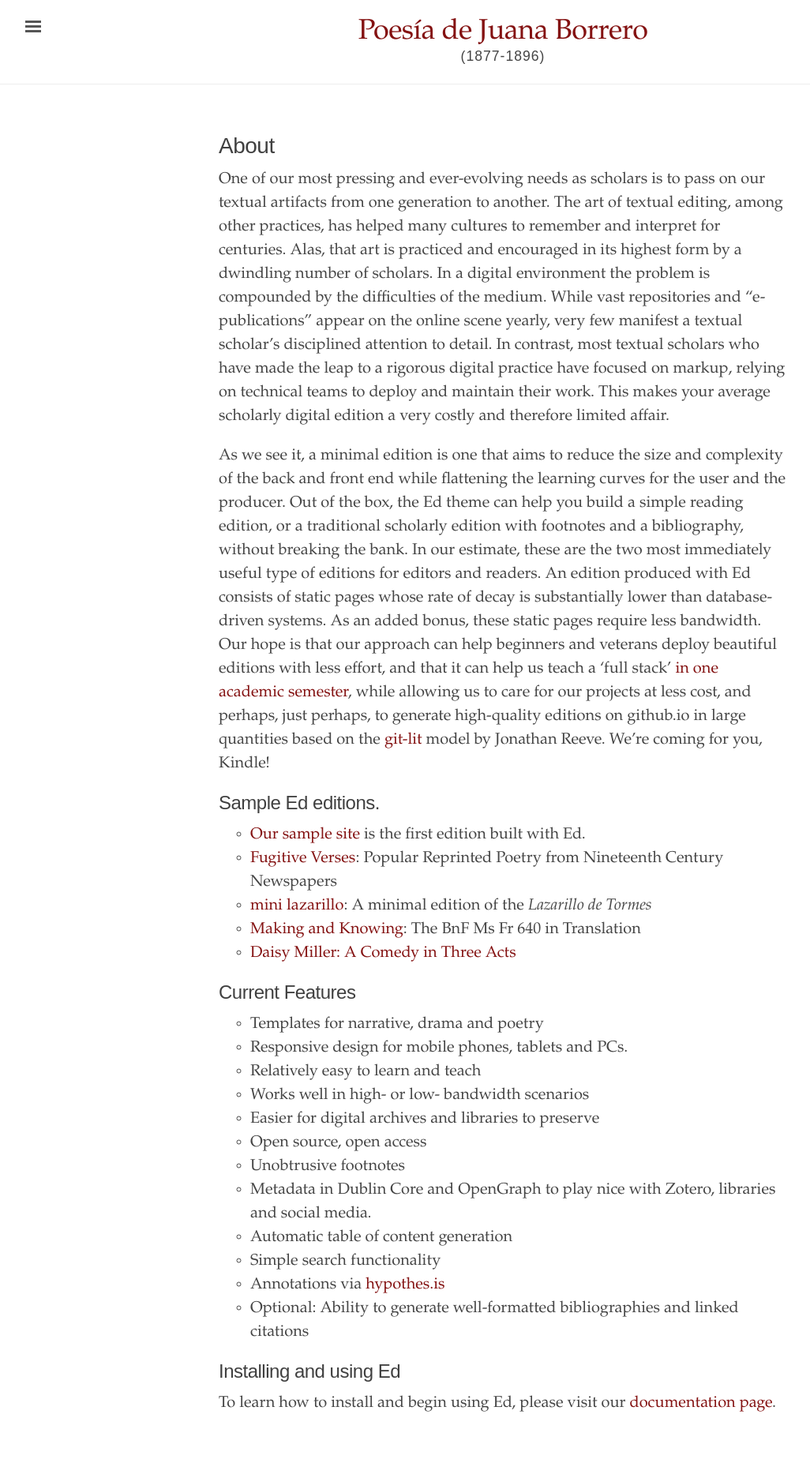
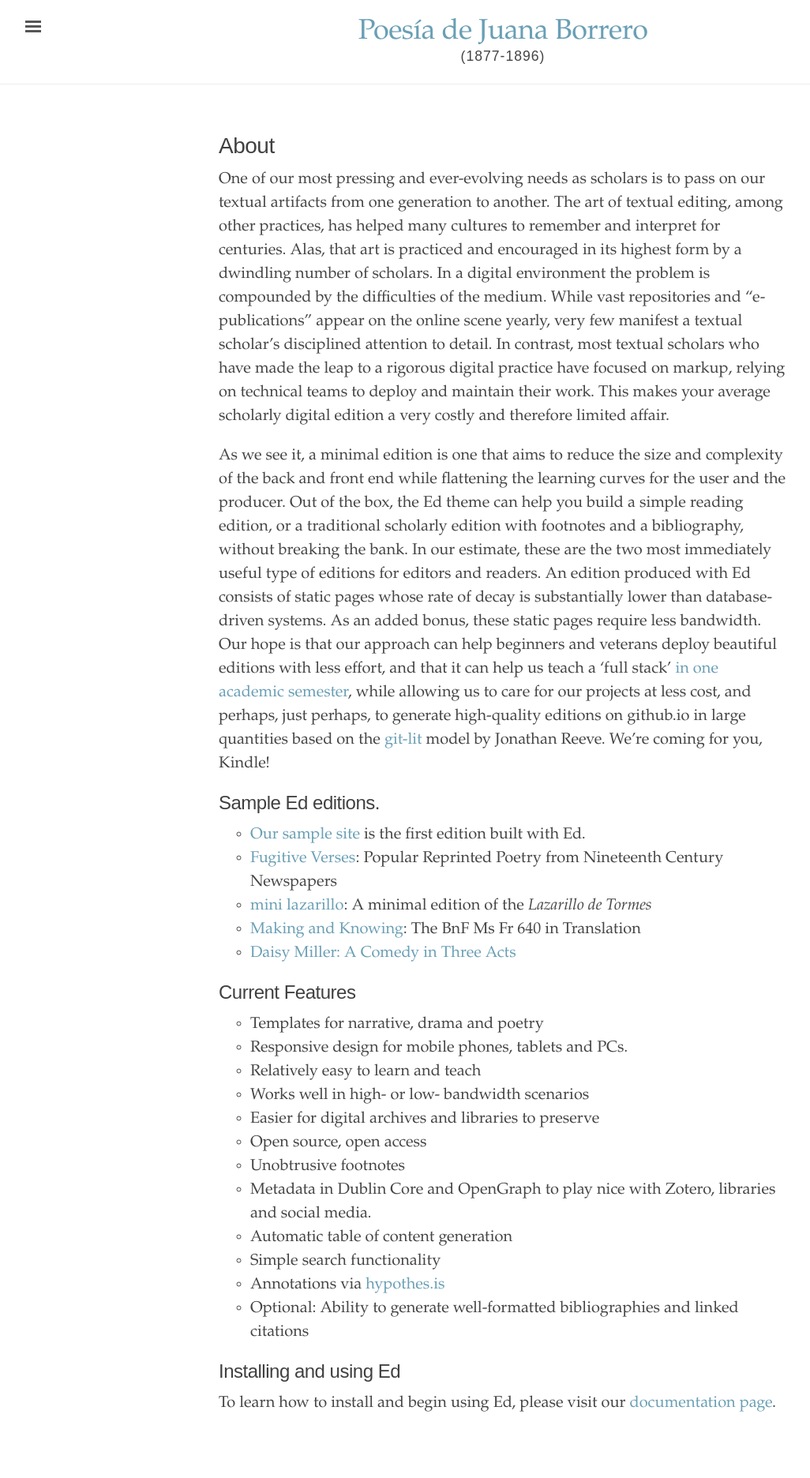
Before and after one commit to edicionesdereparto/juanaborrero, a Jekyll site: the page built from about.md, in a window 1280 px wide. Shown: the whole page at 79% size, without its empty margins (3-1029 px from the left). Built offline with Jekyll 4.4.1, drawn with Linux system fonts in a browser that asks for light colours.

Commit message:
Update _config.yml

```diff
--- a/_config.yml
+++ b/_config.yml
@@ -3,7 +3,7 @@
 # Setup
 title:               Poesía de Juana Borrero
 tagline:             (1877-1896)
-description:         Juana Borrero fue una pintora y poeta modernista cubana.
+description:
 baseurl:             '/juana'
 
 # About/contact
@@ -13,7 +13,7 @@ author:
   email:             lpriet9@gmail.com
 
 # Color scheme. Options: red, orange, magenta, cyan, blue, brown
-color-scheme:
+color-scheme: "blue"
 
 # Permalinks
 permalink: /:title/
```
